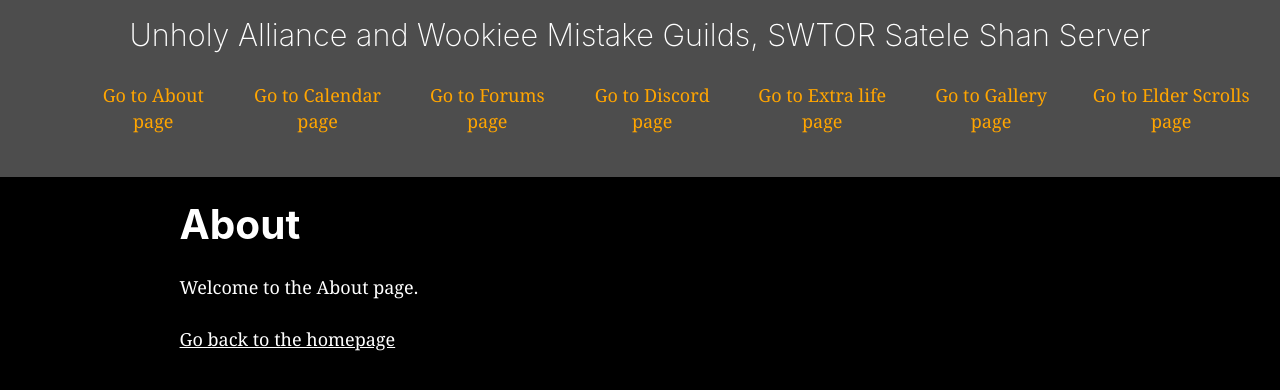
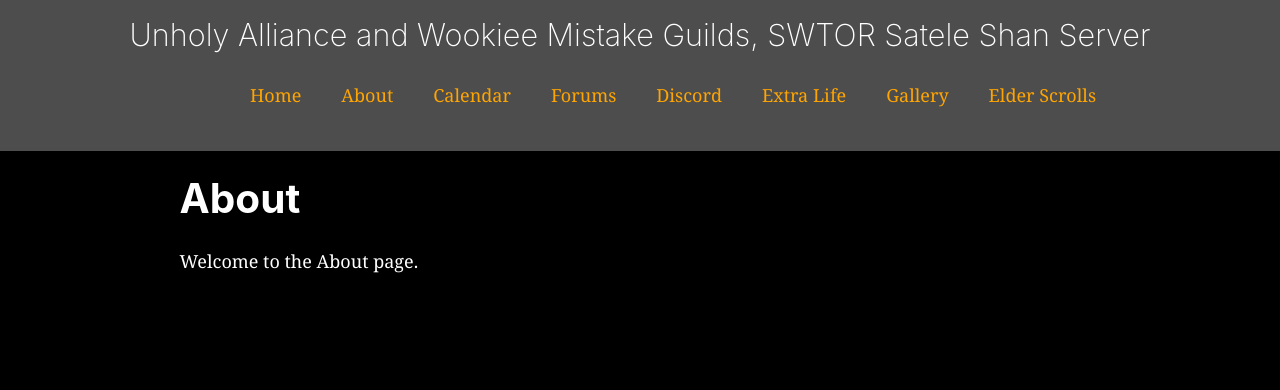
Before and after one commit to BobaBird/UA-SWTOR, a Gatsby site: page /About in a window 1280 px wide. Built offline with nearby package versions, Linux system fonts and the light colour scheme; Gatsby itself is replaced by a stand-in of ours.

Commit message:
Pruned unnecessary links.

```diff
--- a/src/components/header.js
+++ b/src/components/header.js
@@ -53,25 +53,28 @@ const Header = ({ siteTitle }) => (
 
       <ul>
           <li>
-            <Link to="/About/">Go to About page</Link>
+            <Link to="/">Home</Link>
           </li>
           <li>
-            <Link to="/Calendar/">Go to Calendar page</Link>
+            <Link to="/About/">About</Link>
           </li>
           <li>
-            <Link to="/Forums/">Go to Forums page</Link>
+            <Link to="/Calendar/">Calendar</Link>
           </li>
           <li>
-            <Link to="/Discord/">Go to Discord page</Link>
+            <Link to="/Forums/">Forums</Link>
           </li>
           <li>
-            <Link to="/Extra-Life/">Go to Extra life page</Link>
+            <Link to="/Discord/">Discord</Link>
           </li>
           <li>
-            <Link to="/Gallery/">Go to Gallery page</Link>
+            <Link to="/Extra-Life/">Extra Life</Link>
           </li>
           <li>
-            <Link to="/Elder-Scrolls/">Go to Elder Scrolls page</Link>
+            <Link to="/Gallery/">Gallery</Link>
+          </li>
+          <li>
+            <Link to="/Elder-Scrolls/">Elder Scrolls</Link>
           </li>
         </ul>
 
--- a/src/pages/About.js
+++ b/src/pages/About.js
@@ -1,5 +1,4 @@
 import React from 'react';
-import { Link } from 'gatsby';
 import styled from 'styled-components';
 
 import Layout from '../components/layout';
@@ -26,7 +25,6 @@ const About = () => (
       <Container>
         <h1>About</h1>
         <p>Welcome to the About page.</p>
-        <Link to="/">Go back to the homepage</Link>
       </Container>
     </Layout>
   </OuterWrapper>
--- a/src/pages/Calendar.js
+++ b/src/pages/Calendar.js
@@ -1,5 +1,4 @@
 import React from 'react';
-import { Link } from 'gatsby';
 import styled from 'styled-components';
 
 import Layout from '../components/layout'
@@ -27,7 +26,6 @@ const Calendar = () => (
         <h1>Calendar</h1>
         <p>Welcome to your new Gatsby site.</p>
         <p>Now go build something great.</p>
-        <Link to="/">Go back to Home page</Link>
       </Container>
     </Layout>
   </OuterWrapper>
--- a/src/pages/Discord.js
+++ b/src/pages/Discord.js
@@ -1,5 +1,4 @@
 import React from 'react';
-import { Link } from 'gatsby';
 import styled from 'styled-components';
 
 import Layout from '../components/layout';
@@ -27,7 +26,6 @@ const Discord = () => (
         <h1>Discord</h1>
         <p>Welcome to your new Gatsby site.</p>
         <p>Now go build something great.</p>
-        <Link to="/">Go back to Home page</Link>
       </Container>
     </Layout>
   </OuterWrapper>
--- a/src/pages/Elder-Scrolls.js
+++ b/src/pages/Elder-Scrolls.js
@@ -1,5 +1,4 @@
 import React from 'react';
-import { Link } from 'gatsby';
 import styled from 'styled-components';
 
 import Layout from '../components/layout';
@@ -27,7 +26,6 @@ const ElderScrolls = () => (
         <h1>Elder Scrolls</h1>
         <p>Welcome to your new Gatsby site.</p>
         <p>Now go build something great.</p>
-        <Link to="/">Go back to Home page</Link>
       </Container>
     </Layout>
   </OuterWrapper>
--- a/src/pages/Extra-Life.js
+++ b/src/pages/Extra-Life.js
@@ -1,5 +1,4 @@
 import React from 'react';
-import { Link } from 'gatsby';
 import styled from 'styled-components';
 
 import Layout from '../components/layout';
@@ -27,7 +26,6 @@ const ExtraLife = () => (
         <h1>Extra Life</h1>
         <p>Welcome to your new Gatsby site.</p>
         <p>Now go build something great.</p>
-        <Link to="/">Go back to Home page</Link>
       </Container>
     </Layout>
   </OuterWrapper>
--- a/src/pages/Forums.js
+++ b/src/pages/Forums.js
@@ -1,5 +1,4 @@
 import React from 'react';
-import { Link } from 'gatsby';
 import styled from 'styled-components';
 
 import Layout from '../components/layout';
@@ -27,7 +26,6 @@ const Forums = () => (
         <h1>Forums</h1>
         <p>Welcome to your new Gatsby site.</p>
         <p>Now go build something great.</p>
-        <Link to="/">Go back to Home page</Link>
       </Container>
     </Layout>
   </OuterWrapper>
--- a/src/pages/Gallery.js
+++ b/src/pages/Gallery.js
@@ -1,5 +1,4 @@
 import React from 'react';
-import { Link } from 'gatsby';
 import styled from 'styled-components';
 
 import Layout from '../components/layout';
@@ -27,7 +26,6 @@ const Gallery = () => (
         <h1>Gallery</h1>
         <p>Welcome to your new Gatsby site.</p>
         <p>Now go build something great.</p>
-        <Link to="/">Go back to Home page</Link>
       </Container>
     </Layout>
   </OuterWrapper>
```
